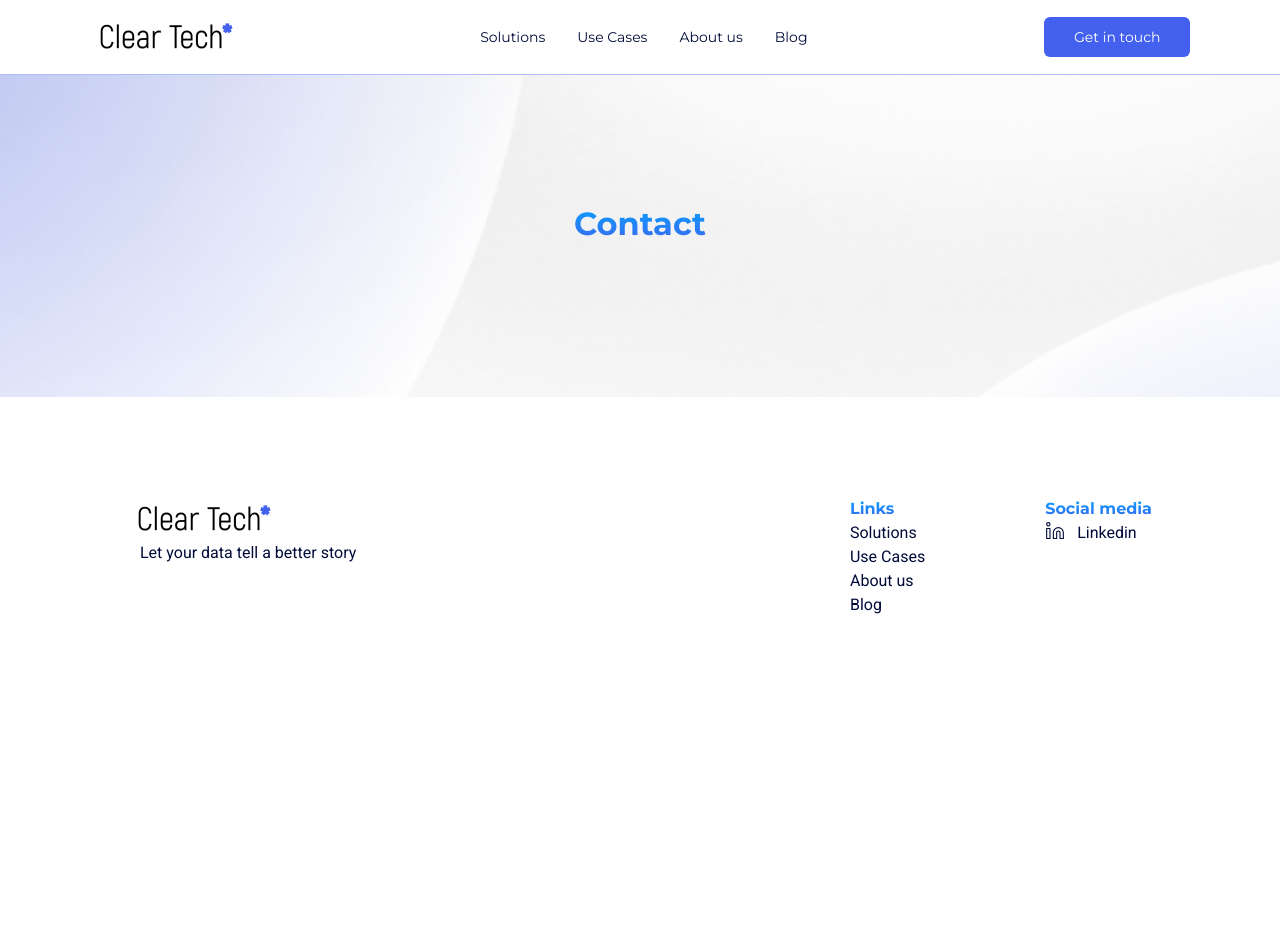
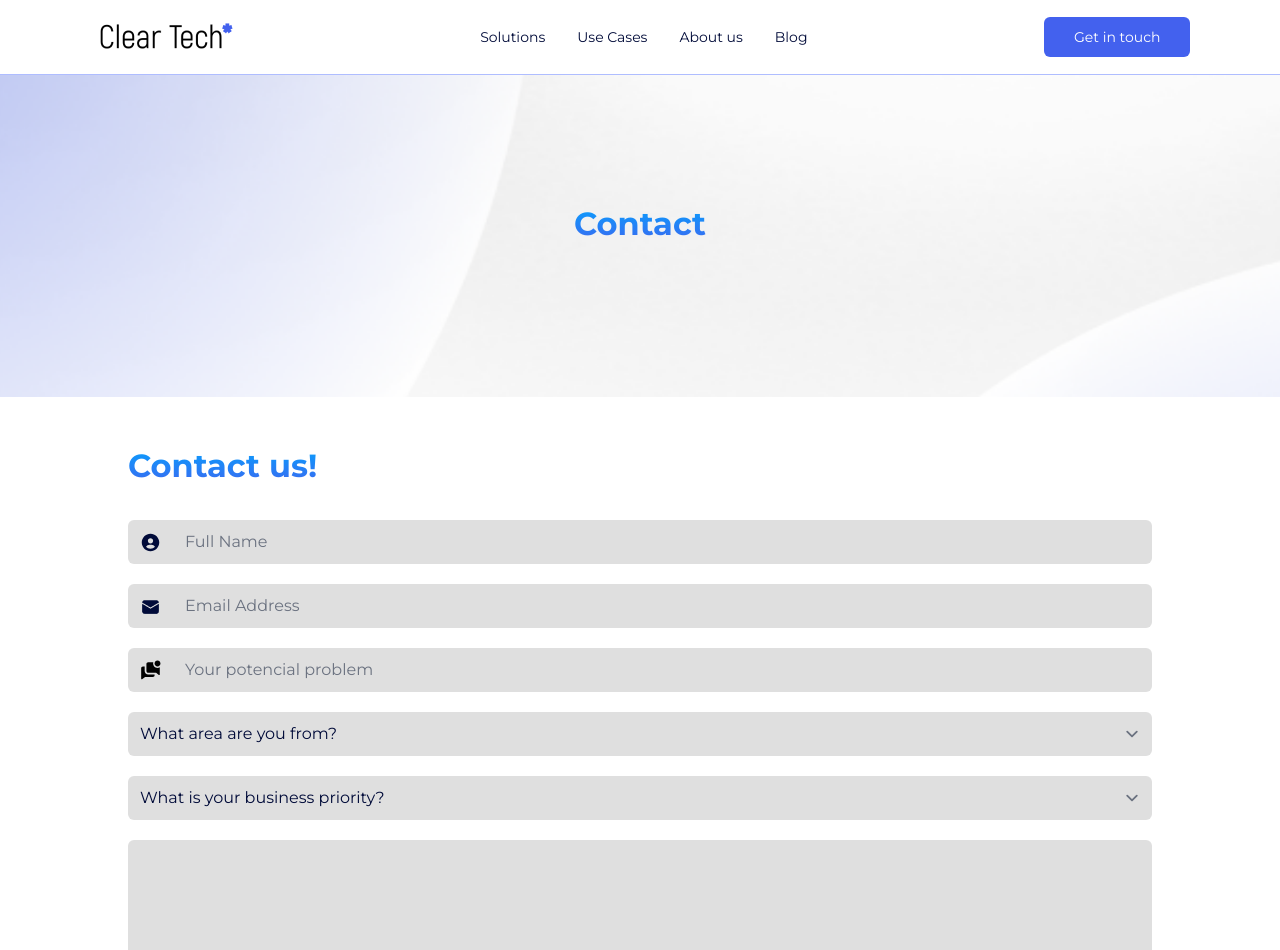
Before and after one commit to Eliman-C5/cleartechsite, a Next.js app: page /contact in a window 1280 px wide. Shown: the top 950 px of the page. Before the commit the page ends 812 px from the top, so only its background shows below. Built offline with nearby package versions, Linux system fonts and the light colour scheme.

Commit message:
Agregando pagina de form

```diff
--- a/components/Atoms/Button.jsx
+++ b/components/Atoms/Button.jsx
@@ -14,7 +14,7 @@ const Button = ({ title, link, contactButton }) => {
             backgroundColor: '#00A8FF',
           }}
           className=" bg-color02_blue  text-white text-sm px-[30px] py-[10px] rounded-md "
-          onClick={() => setContact(!contact)}
+          //onClick={() => setContact(!contact)}
         >
           {title}
         </motion.button>
--- a/components/ContactSection/Form.jsx
+++ b/components/ContactSection/Form.jsx
@@ -1,7 +1,235 @@
-import React from 'react'
+import { useState } from 'react'
+import { motion, AnimatePresence } from 'framer-motion';
+import { useGeneralProvider } from '../../context/GeneralProvider';
+import ThanksModal from 'components/Modals/ThanksModal';
 
 export const Form = () => {
+
+  const [formData, setFormData] = useState({
+    name: '',
+    email: '',
+    problem: '',
+    area: '',
+    priority: '',
+    message: '',
+  });
+  const { name, email, problem, area, priority, message } = formData;
+
+  const [thanksContactModal, setThanksContactModal] = useState(false);
+  const { setThanks } = useGeneralProvider();
+
+  const handleSubmit = (e) => {
+    e.preventDefault();
+    //iniciar peticion de xhr
+    let xhr = new XMLHttpRequest();
+    //peticion a url  al formulario de hubspot
+    let url =
+      'https://api.hsforms.com/submissions/v3/integration/submit/22603129/99d0205f-dde7-4c98-b043-63e3a2895a8b';
+    //array con los valores del estado
+    let data = {
+      fields: [
+        {
+          name: 'firstname',
+          value: name,
+        },
+        {
+          name: 'email',
+          value: email,
+        },
+        {
+          name: 'problem',
+          value: problem,
+        },
+        {
+          name: 'area',
+          value: area,
+        },
+        {
+          name: 'priority',
+          value: priority,
+        },
+        {
+          name: 'message',
+          value: message,
+        },
+      ],
+      context: {
+        pageUri: 'http://localhost:3000/',
+        pageName: 'cleartech',
+      },
+    };
+    //pasamos el dato a JSON para enviar
+    let final_data = JSON.stringify(data);
+    //metodo de postear  a la url de hubspot
+    xhr.open('POST', url);
+    //mandar peticion de typo application/json
+    xhr.setRequestHeader('Content-Type', 'application/json');
+    //funcion que sirce para verificar que se haya mandado el form
+    xhr.onreadystatechange = function () {
+      if (xhr.readyState === 4 && xhr.status === 200) {
+        console.log(xhr.responseText);
+        //se controla el modal de agradecimiento
+        setThanks(true);
+        setThanksContactModal(true);
+      } else if (xhr.readyState === 4 && xhr.status === 403) {
+        console.log(xhr.responseText);
+      }
+    };
+    //mandar a emailjs
+    //el emailjs recibe los datos de la ref del form con los parametros de el servide id y el form id
+    //los datos del correo vienen del atributo de name
+
+    //mandar la request final a la api de hubspot
+    xhr.send(final_data);
+    //dejar vacio el estado que mandael form
+    //setMail('');
+    //setName('');
+  };
+
   return (
-    <div>Form</div>
+    <AnimatePresence>
+              <div className="h-[700px]  bg-white  rounded-xl">
+                <div className="w-4/5 mx-auto">
+                  <h2
+                    className="tittles gradient_title"
+                    style={{
+                      marginBottom: '30px',
+                      textAlign: 'left',
+                      marginTop: '45px',
+                    }}
+                  >
+                    Contact us!
+                  </h2>
+                  <form onSubmit={handleSubmit}>
+                    <div className="w-full bg-[#DFDFDF] flex items-center rounded-md mb-[20px] ">
+                      <img src="/img/bxs_user-circle.svg" className=" mx-3" />
+                      <input
+                        type="text"
+                        placeholder="Full Name"
+                        className="py-[10px] bg-transparent form-input text-color03_black border-none focus:ring-0  ring-0"
+                        value={name}
+                        onChange={(e) =>
+                          setFormData({ ...formData, name: e.target.value })
+                        }
+                        required
+                      />
+                    </div>
+                    <div className="w-full bg-[#DFDFDF] flex items-center rounded-md mb-[20px] ">
+                      <img
+                        src="/img/fluent_mail-20-filled.png"
+                        className=" mx-3"
+                      />
+                      <input
+                        type="email"
+                        placeholder="Email Address"
+                        className="py-[10px] bg-transparent w-full form-input text-color03_black border-none focus:ring-0  ring-0"
+                        value={email}
+                        onChange={(e) =>
+                          setFormData({ ...formData, email: e.target.value })
+                        }
+                        required
+                      />
+                    </div>
+                    <div className="w-full bg-[#DFDFDF] flex items-center rounded-md mb-[20px] ">
+                      <img src="/img/chat.svg" className=" mx-3" />
+                      <input
+                        type="text"
+                        placeholder="Your potencial problem"
+                        className="py-[10px] bg-transparent form-input text-color03_black border-none focus:ring-0  ring-0"
+                        value={problem}
+                        onChange={(e) =>
+                          setFormData({ ...formData, problem: e.target.value })
+                        }
+                        required
+                      />
+                    </div>
+                    <div className="w-full bg-[#DFDFDF] flex items-center rounded-md mb-[20px] ">
+                      <select
+                        name=""
+                        id=""
+                        className=" w-full py-[10px] bg-transparent form-input text-color03_black border-none focus:ring-0  ring-0"
+                        value={area}
+                        onChange={(e) =>
+                          setFormData({ ...formData, area: e.target.value })
+                        }
+                        required
+                      >
+                        <option value="" defaultValue disabled hidden>
+                          What area are you from?
+                        </option>
+                        <option value="General Management">
+                          General Management
+                        </option>
+                        <option value="IT Systems">IT Systems</option>
+                        <option value="Operations">Operations</option>
+                        <option value="Marketing and sales">
+                          Marketing and sales
+                        </option>
+                        <option value="Finance">Finance</option>
+                      </select>
+                    </div>
+                    <div className="w-full bg-[#DFDFDF] flex items-center rounded-md mb-[20px] ">
+                      <select
+                        name=""
+                        id=""
+                        className=" w-full py-[10px] bg-transparent form-input text-color03_black border-none focus:ring-0  ring-0"
+                        required
+                        value={priority}
+                        onChange={(e) =>
+                          setFormData({ ...formData, priority: e.target.value })
+                        }
+                      >
+                        <option value="" defaultValue disabled hidden>
+                          What is your business priority?
+                        </option>
+                        <option value="Intelligent Decision Making + Action Planning">
+                          Intelligent Decision Making + Action Planning
+                        </option>
+                        <option value="Process Automation + Machine Learning">
+                          Process Automation + Machine Learning
+                        </option>
+                        <option value="Organizational + Systemic Knowledge Base Systems">
+                          Organizational + Systemic Knowledge Base Systems
+                        </option>
+                        <option value="Localized Knowledge + Process Management">
+                          Localized Knowledge + Process Management
+                        </option>
+                        <option value="Record Keeping + Documentation">
+                          Record Keeping + Documentation
+                        </option>
+                      </select>
+                    </div>
+                    <div className="w-full bg-[#DFDFDF] flex items-center rounded-md mb-[20px] ">
+                      <textarea
+                        id="w3review"
+                        name="w3review"
+                        rows="4"
+                        cols="50"
+                        className=" w-full py-[10px] bg-transparent form-input text-color03_black border-none focus:ring-0  ring-0"
+                        value={message}
+                        onChange={(e) =>
+                          setFormData({ ...formData, message: e.target.value })
+                        }
+                      ></textarea>
+                    </div>
+                    <button
+                      type="submit"
+                      className=" hover:bg-[#00A8FF] transition-all bg-color02_blue mt-[30px] text-white text-sm px-[30px] py-[10px] rounded-md "
+                    >
+                      Submit
+                    </button>
+                  </form>
+                </div>
+              </div>
+              {
+                thanksContactModal && <ThanksModal
+                  img={'/img/contact_modal.png'}
+                  title="Your message was sent"
+                  desc="Our specialists will contact you soon"
+                  buttonText="Look at our services"
+                  buttonLink="/Services"
+                />
+              }
+    </AnimatePresence>
   )
 }
--- a/components/MobileMenu.jsx
+++ b/components/MobileMenu.jsx
@@ -54,7 +54,7 @@ const MobileMenu = () => {
   const { mobileMenu, setMobileMenu, dropMenu, setDropMenu } =
     useGeneralProvider();
   //lockear el scroll cuando este en pantalla el componente
-  useLockBodyScroll();
+  //useLockBodyScroll();
   return (
     <AnimatePresence>
       {mobileMenu && (
@@ -102,7 +102,7 @@ const MobileMenu = () => {
               ))}
             </motion.div>
             <div className="w-[81%] mx-auto mt-10">
-              <Button title={'Get in Touch'} contactButton />
+              <Button title={'Get in Touch'} link={'/contact'} />
             </div>
           </motion.div>
         </motion.div>
--- a/components/Navbar.jsx
+++ b/components/Navbar.jsx
@@ -79,7 +79,7 @@ const Navbar = () => {
           <DropdownMenu data={casesMenu} />
         </div>
         <div className="hidden lg:block">
-          <Button title={'Get in touch'} contactButton />
+          <Button title={'Get in touch'} link={'/contact'} />
         </div>
         {/*         <button className="md:block hidden text-white  font-bold text-sm bg-color02_blue  px-[30px] py-[10px] rounded-md  ">
           Get in touch
--- a/pages/contact/index.jsx
+++ b/pages/contact/index.jsx
@@ -1,12 +1,11 @@
 import PageHeader from 'components/Atoms/PageHeader';
-import ContactUs from 'components/Modals/ContactUs';
+import { Form } from 'components/ContactSection/Form';
 
 const index = () => {
   return (
     <>
       <PageHeader title='Contact' />
-      <ContactUs />
-
+      <Form />
     </>
   )
 }
```
